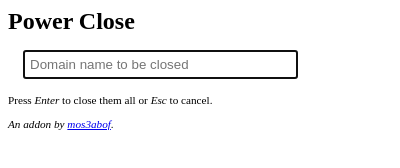
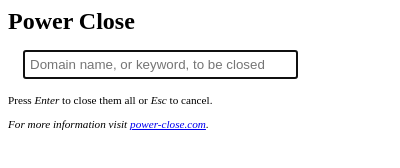
Before and after one commit to mos3abof/power-close, a browser extension: page src/popup/popup.html in a window 400 px wide. Drawn offline with Linux system fonts and the light colour scheme.

Commit message:
Minor cosmetic changes.

```diff
--- a/src/popup/popup.css
+++ b/src/popup/popup.css
@@ -1,5 +1,5 @@
 html, body {
-    height: 150px;
+    height: 120px;
 }
 
 input {
--- a/src/popup/popup.html
+++ b/src/popup/popup.html
@@ -4,11 +4,11 @@
 </head>
 <body>
 <h2>Power Close</h2>
-<input type="text" placeholder="Domain name to be closed" id="edit-box"/>
+<input type="text" placeholder="Domain name, or keyword, to be closed" id="edit-box"/>
 <span class="footer-message">
 	Press <i>Enter</i> to close them all or <i>Esc</i> to cancel.
 	<br/><br/>
-	<i>An addon by <a href="http://www.mos3abof.com" target="_blank"><i>mos3abof</i></a>.</i>
+	<i>For more information visit <a href="https://www.power-close.com" target="_blank"><i>power-close.com</i></a>.</i>
 </span>
 <script type="application/javascript" src="popup.js"></script>
 </body>
```
